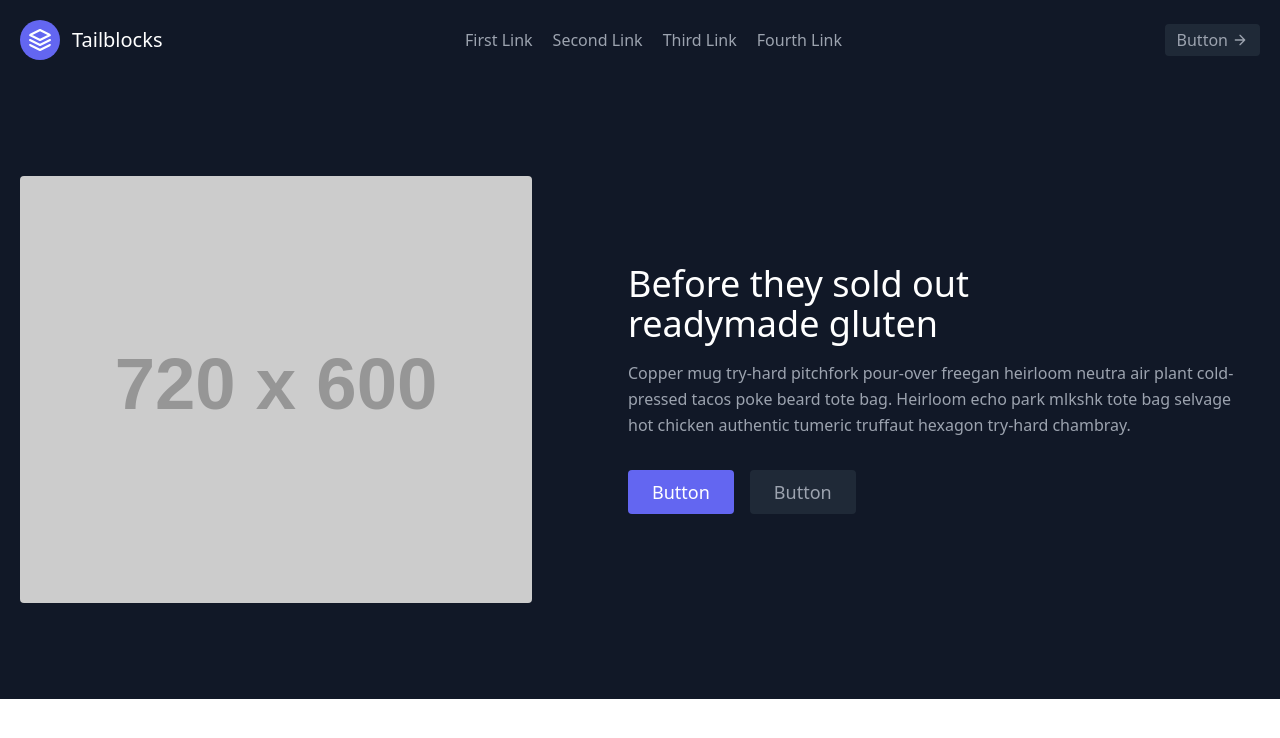
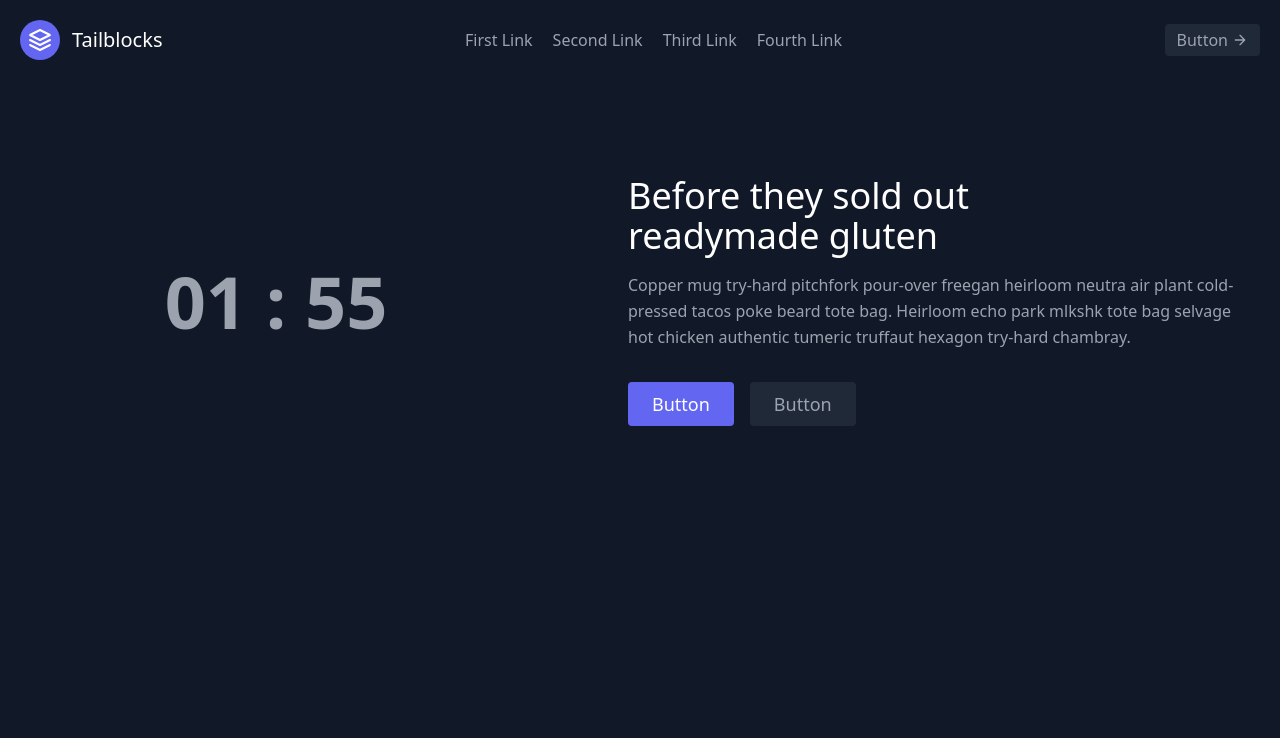
Before and after one commit to rahulbarwal/pomodro, a Svelte app: page / in a window 1280 px wide. Shown: the top 738 px of the page. Built offline with nearby package versions, Linux system fonts and the light colour scheme; the HTML template or start-up script is replaced by a standard one.

Commit message:
Timer UI.

```diff
--- a/src/App.svelte
+++ b/src/App.svelte
@@ -1,64 +1,12 @@
-<header class="text-gray-400 bg-gray-900 body-font">
-  <div
-    class="container mx-auto flex flex-wrap p-5 flex-col md:flex-row items-center"
-  >
-    <a href="#" class="flex title-font font-medium items-center text-white mb-4 md:mb-0">
-      <svg
-        xmlns="http://www.w3.org/2000/svg"
-        fill="none"
-        stroke="currentColor"
-        stroke-linecap="round"
-        stroke-linejoin="round"
-        stroke-width="2"
-        class="w-10 h-10 text-white p-2 bg-indigo-500 rounded-full"
-        viewBox="0 0 24 24"
-      >
-        <path d="M12 2L2 7l10 5 10-5-10-5zM2 17l10 5 10-5M2 12l10 5 10-5" />
-      </svg>
-      <span class="ml-3 text-xl">Tailblocks</span>
-    </a>
-    <nav
-      class="md:ml-auto md:mr-auto flex flex-wrap items-center text-base justify-center"
-    >
-      <a class="mr-5 hover:text-white">First Link</a>
-      <a class="mr-5 hover:text-white">Second Link</a>
-      <a class="mr-5 hover:text-white">Third Link</a>
-      <a class="mr-5 hover:text-white">Fourth Link</a>
-    </nav>
-    <button
-      class="inline-flex items-center bg-gray-800 border-0 py-1 px-3 focus:outline-none hover:bg-gray-700 rounded text-base mt-4 md:mt-0"
-      >Button
-      <svg
-        fill="none"
-        stroke="currentColor"
-        stroke-linecap="round"
-        stroke-linejoin="round"
-        stroke-width="2"
-        class="w-4 h-4 ml-1"
-        viewBox="0 0 24 24"
-      >
-        <path d="M5 12h14M12 5l7 7-7 7" />
-      </svg>
-    </button>
-  </div>
-</header>
-<section class="text-gray-400 bg-gray-900 body-font">
-  <div class="container mx-auto flex px-5 py-24 md:flex-row flex-col items-center">
-    <div class="lg:max-w-lg lg:w-full md:w-1/2 w-5/6 md:mb-0 mb-10">
-      <img class="object-cover object-center rounded" alt="hero" src="https://dummyimage.com/720x600">
-    </div>
-    <div class="lg:flex-grow md:w-1/2 lg:pl-24 md:pl-16 flex flex-col md:items-start md:text-left items-center text-center">
-      <h1 class="title-font sm:text-4xl text-3xl mb-4 font-medium text-white">Before they sold out
-        <br class="hidden lg:inline-block">readymade gluten
-      </h1>
-      <p class="mb-8 leading-relaxed">Copper mug try-hard pitchfork pour-over freegan heirloom neutra air plant cold-pressed tacos poke beard tote bag. Heirloom echo park mlkshk tote bag selvage hot chicken authentic tumeric truffaut hexagon try-hard chambray.</p>
-      <div class="flex justify-center">
-        <button class="inline-flex text-white bg-indigo-500 border-0 py-2 px-6 focus:outline-none hover:bg-indigo-600 rounded text-lg">Button</button>
-        <button class="ml-4 inline-flex text-gray-400 bg-gray-800 border-0 py-2 px-6 focus:outline-none hover:bg-gray-700 hover:text-white rounded text-lg">Button</button>
-      </div>
-    </div>
-  </div>
-</section>
+<script>
+  import Header from "./layout/Header.svelte";
+  import Body from "./layout/Body.svelte";
+</script>
+
+<main class="text-gray-400 bg-gray-900 body-font h-screen">
+  <Header />
+  <Body />
+</main>
 
 <style global lang="postcss">
   @tailwind base;
--- /dev/null
+++ b/src/components/RunningTimer.svelte
@@ -0,0 +1,48 @@
+<script lang="ts">
+  export let minutes: number = 25;
+  export let size: "sm" | "md" | "lg" = "md";
+
+  let spanClass = "font-semibold ";
+  switch (size) {
+    case "sm":
+      spanClass += " text-5xl";
+      break;
+    case "md":
+      spanClass += " text-7xl";
+      break;
+    case "lg":
+      spanClass += " text-9xl";
+      break;
+  }
+
+  let seconds = 60;
+  const interval = setInterval(() => {
+    seconds -= 1;
+    if (seconds === 0) {
+      minutes -= 1;
+      seconds = 60;
+    }
+    if (minutes === 0 && seconds === 0) {
+      seconds = 0;
+      clearInterval(interval);
+    }
+  }, 1000);
+
+  function padWithChar(
+    valToModify: string | number,
+    paddingChar = "0",
+    maxlength = 2
+  ) {
+    const valLength = valToModify.toString().length;
+    if (valLength === maxlength) {
+      return valToModify;
+    }
+    let paddingStr = "";
+    for (let i = 0; i < maxlength - valLength; i++) {
+      paddingStr += paddingChar;
+    }
+    return `${paddingStr}${valToModify}`;
+  }
+</script>
+
+<span class={spanClass}> {padWithChar(minutes)} : {padWithChar(seconds)} </span>
--- /dev/null
+++ b/src/layout/Body.svelte
@@ -0,0 +1,37 @@
+<script>
+  import Timer from "../components/RunningTimer.svelte";
+</script>
+
+<section class="text-gray-400 bg-gray-900 body-font">
+  <div
+    class="container mx-auto flex px-5 py-24 md:flex-row flex-col items-center"
+  >
+    <div class="lg:max-w-lg lg:w-full md:w-1/2 w-5/6 md:mb-0 mb-10 flex justify-center">
+      <Timer  minutes={1}/>
+    </div>
+    <div
+      class="lg:flex-grow md:w-1/2 lg:pl-24 md:pl-16 flex flex-col md:items-start md:text-left items-center text-center"
+    >
+      <h1 class="title-font sm:text-4xl text-3xl mb-4 font-medium text-white">
+        Before they sold out
+        <br class="hidden lg:inline-block" />readymade gluten
+      </h1>
+      <p class="mb-8 leading-relaxed">
+        Copper mug try-hard pitchfork pour-over freegan heirloom neutra air
+        plant cold-pressed tacos poke beard tote bag. Heirloom echo park mlkshk
+        tote bag selvage hot chicken authentic tumeric truffaut hexagon try-hard
+        chambray.
+      </p>
+      <div class="flex justify-center">
+        <button
+          class="inline-flex text-white bg-indigo-500 border-0 py-2 px-6 focus:outline-none hover:bg-indigo-600 rounded text-lg"
+          >Button</button
+        >
+        <button
+          class="ml-4 inline-flex text-gray-400 bg-gray-800 border-0 py-2 px-6 focus:outline-none hover:bg-gray-700 hover:text-white rounded text-lg"
+          >Button</button
+        >
+      </div>
+    </div>
+  </div>
+</section>
--- /dev/null
+++ b/src/layout/Header.svelte
@@ -0,0 +1,47 @@
+<header class="text-gray-400 bg-gray-900 body-font">
+  <div
+    class="container mx-auto flex flex-wrap p-5 flex-col md:flex-row items-center"
+  >
+    <a
+      href="#"
+      class="flex title-font font-medium items-center text-white mb-4 md:mb-0"
+    >
+      <svg
+        xmlns="http://www.w3.org/2000/svg"
+        fill="none"
+        stroke="currentColor"
+        stroke-linecap="round"
+        stroke-linejoin="round"
+        stroke-width="2"
+        class="w-10 h-10 text-white p-2 bg-indigo-500 rounded-full"
+        viewBox="0 0 24 24"
+      >
+        <path d="M12 2L2 7l10 5 10-5-10-5zM2 17l10 5 10-5M2 12l10 5 10-5" />
+      </svg>
+      <span class="ml-3 text-xl">Tailblocks</span>
+    </a>
+    <nav
+      class="md:ml-auto md:mr-auto flex flex-wrap items-center text-base justify-center"
+    >
+      <a class="mr-5 hover:text-white">First Link</a>
+      <a class="mr-5 hover:text-white">Second Link</a>
+      <a class="mr-5 hover:text-white">Third Link</a>
+      <a class="mr-5 hover:text-white">Fourth Link</a>
+    </nav>
+    <button
+      class="inline-flex items-center bg-gray-800 border-0 py-1 px-3 focus:outline-none hover:bg-gray-700 rounded text-base mt-4 md:mt-0"
+      >Button
+      <svg
+        fill="none"
+        stroke="currentColor"
+        stroke-linecap="round"
+        stroke-linejoin="round"
+        stroke-width="2"
+        class="w-4 h-4 ml-1"
+        viewBox="0 0 24 24"
+      >
+        <path d="M5 12h14M12 5l7 7-7 7" />
+      </svg>
+    </button>
+  </div>
+</header>
```
